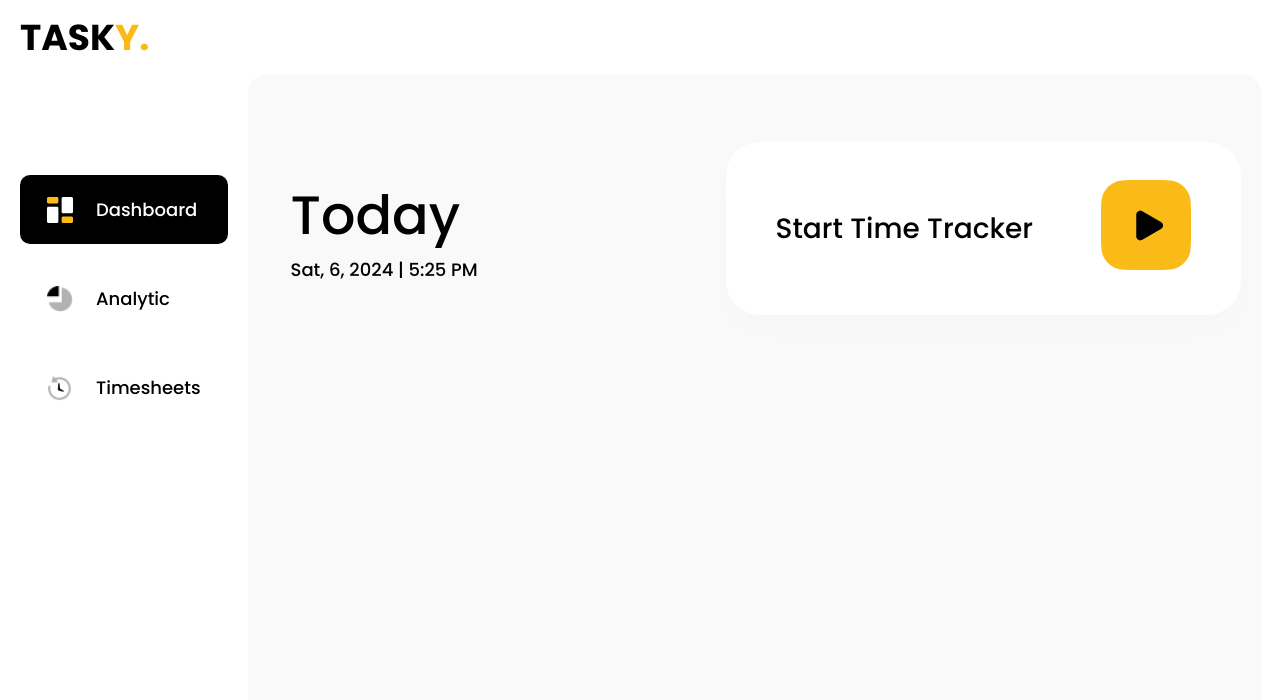
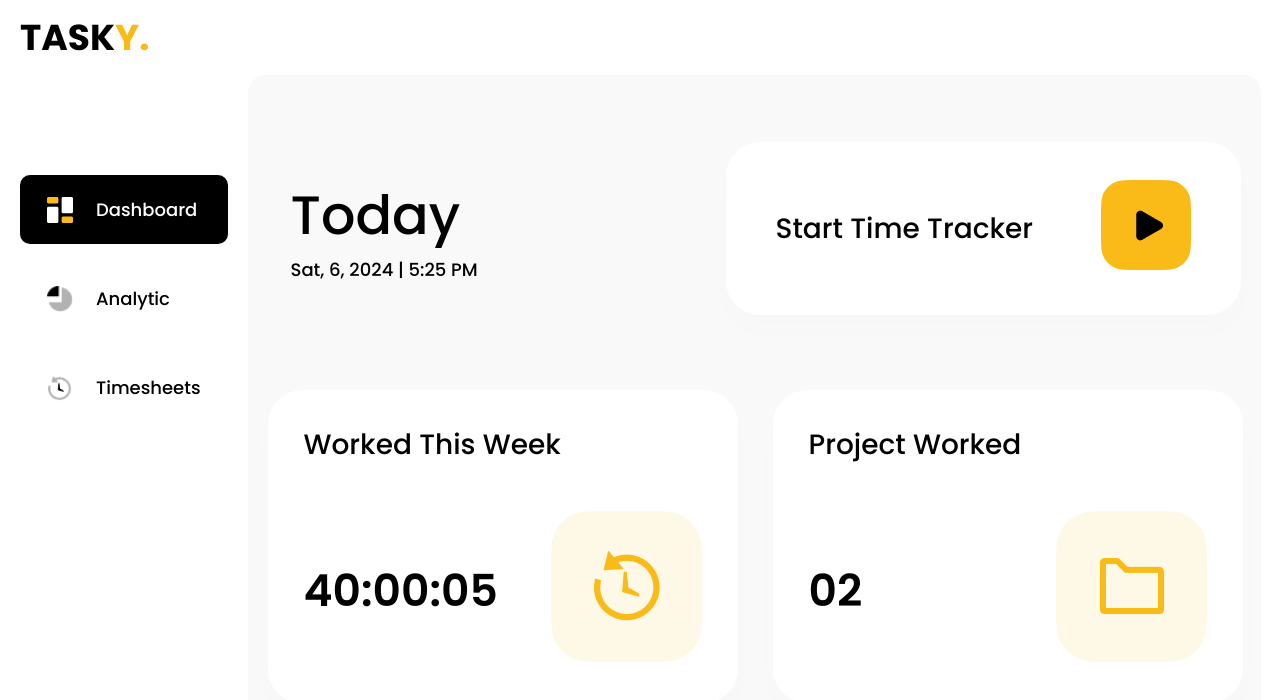
Before and after one commit to Kilomebit17/tasky-time-tracker, an Angular app: page /dashboard in a window 1280 px wide. Shown: the top 700 px of the page. Built offline with nearby package versions, Linux system fonts and the light colour scheme; a web font is replaced by a local one.

Commit message:
added activities

```diff
--- /dev/null
+++ b/src/app/components/activities-card/activities-card.component.html
@@ -0,0 +1,9 @@
+<div class="activities-card">
+    <div class="activities-card--title">{{title}}</div>
+    <div class="activities-card--info">
+        <div class="activities-card--info-data">{{data}}</div>
+        <div class="activities-card--info-picture">
+            <img [src]="picture" alt="">
+        </div>
+    </div>
+</div>
--- /dev/null
+++ b/src/app/components/activities-card/activities-card.component.scss
@@ -0,0 +1,32 @@
+.activities-card {
+    border-radius: 34px;
+    background: #FFF;
+    box-shadow: 0px 16px 31px 0px rgba(0, 0, 0, 0.01);
+    padding: 34px 36px;
+    width: 470px;
+
+    &--title {
+        color: #000;
+        font-size: 28px;
+        font-style: normal;
+        font-weight: 500;
+        line-height: normal;
+    }
+
+    &--info {
+        display: flex;
+        align-items: center;
+        justify-content: space-between;
+        margin-top: 45px;
+    }
+
+    &--info-data {
+        color: #000;
+        font-size: 44px;
+        font-style: normal;
+        font-weight: 600;
+        line-height: normal;
+    }
+
+    // &--info-picture {}
+}
--- /dev/null
+++ b/src/app/components/activities-card/activities-card.component.ts
@@ -0,0 +1,25 @@
+import { ChangeDetectionStrategy, Component, Input } from '@angular/core';
+
+@Component({
+  selector: 'activities-card',
+  standalone: true,
+  imports: [],
+  templateUrl: './activities-card.component.html',
+  styleUrl: './activities-card.component.scss',
+  changeDetection:ChangeDetectionStrategy.OnPush
+})
+export class ActivitiesCardComponent {
+
+  @Input({
+    alias:'name',
+    required:true
+  }) title = ''
+  @Input({
+    alias:'info',
+    required:true
+  }) data = ''
+  @Input({
+    alias:'image',
+    required:true
+  }) picture = ''
+}
--- a/src/app/components/main-timer-button/main-timer-button.component.ts
+++ b/src/app/components/main-timer-button/main-timer-button.component.ts
@@ -16,7 +16,10 @@ export class MainTimerButtonComponent implements OnDestroy{
   public hours: number = 0;
   public minutes: number = 0;
   public seconds: number = 0;
+constructor() {
 
+
+}
   private subscription: Subscription | undefined;
   public handleTimer() {
     this.isLaunched = !this.isLaunched;
@@ -56,5 +59,18 @@ export class MainTimerButtonComponent implements OnDestroy{
     this.minutes = 0;
     this.hours = 0;
   }
+  private calcDifferenceTime() {
+    let currentTime:any = new Date();
+
+    let anotherTime:any = new Date('2024-01-06T18:30:21');
+
+    let difference = currentTime - anotherTime;
+
+    let hours = Math.floor(difference / 3600000); // 1 hour = 3600000 milliseconds
+    let minutes = Math.floor((difference % 3600000) / 60000); // 1 minute = 60000 milliseconds
+    let seconds = Math.floor((difference % 60000) / 1000); // 1 second = 1000 milliseconds
+    // Output the result
+    console.log("Difference is: " + hours + " hours, " + minutes + " minutes, and " + seconds + " seconds.");
+  }
 
 }
--- a/src/app/pages/dashboard/dashboard.component.html
+++ b/src/app/pages/dashboard/dashboard.component.html
@@ -10,4 +10,7 @@
             <main-timer-button></main-timer-button>
         </div>
     </div>
+    <div class="dashboard--activities">
+        <activities-card *ngFor="let item of activitiesData" [name]="item.name" [info]="item.data" [image]="item.picture"></activities-card>
+    </div>
 </div>
--- a/src/app/pages/dashboard/dashboard.component.scss
+++ b/src/app/pages/dashboard/dashboard.component.scss
@@ -24,4 +24,10 @@
         font-weight: 400;
         margin-top: 5px;
     }
+    &--activities {
+        margin-top: 75px;
+        display: flex;
+        align-items: center;
+        gap: 35px;
+    }
 }
--- a/src/app/pages/dashboard/dashboard.component.ts
+++ b/src/app/pages/dashboard/dashboard.component.ts
@@ -1,15 +1,19 @@
 import { CommonModule } from "@angular/common";
 import { Component } from '@angular/core';
 import { MainTimerButtonComponent } from "../../components/main-timer-button/main-timer-button.component";
+import { ActivitiesCardComponent } from "../../components/activities-card/activities-card.component";
+import { ActivitiesData } from "./dashboard.mock";
+import { Activities } from "./dashboard.interface";
 
 @Component({
   selector: 'app-dashboard',
   standalone: true,
-  imports: [CommonModule,MainTimerButtonComponent],
+  imports: [CommonModule,MainTimerButtonComponent,ActivitiesCardComponent],
   templateUrl: './dashboard.component.html',
   styleUrl: './dashboard.component.scss'
 })
 export class DashboardComponent {
+  public activitiesData:Activities[] = ActivitiesData
   public get getDate() {
     return new Date()
   }
--- /dev/null
+++ b/src/app/pages/dashboard/dashboard.interface.ts
@@ -0,0 +1,5 @@
+export interface Activities {
+    name:string;
+    data:any;
+    picture:string;
+}
--- /dev/null
+++ b/src/app/pages/dashboard/dashboard.mock.ts
@@ -0,0 +1,6 @@
+import { Activities } from "./dashboard.interface";
+
+export const ActivitiesData:Activities[] = [
+    {name:'Worked This Week',data:'40:00:05',picture:'/assets/images/activities/recent-image.png'},
+    {name:'Project Worked',data:'02',picture:'/assets/images/activities/folder-image.png'},
+]
```
Also changed, not shown: src/assets/images/activities/folder-image.png (added), src/assets/images/activities/recent-image.png (added).
